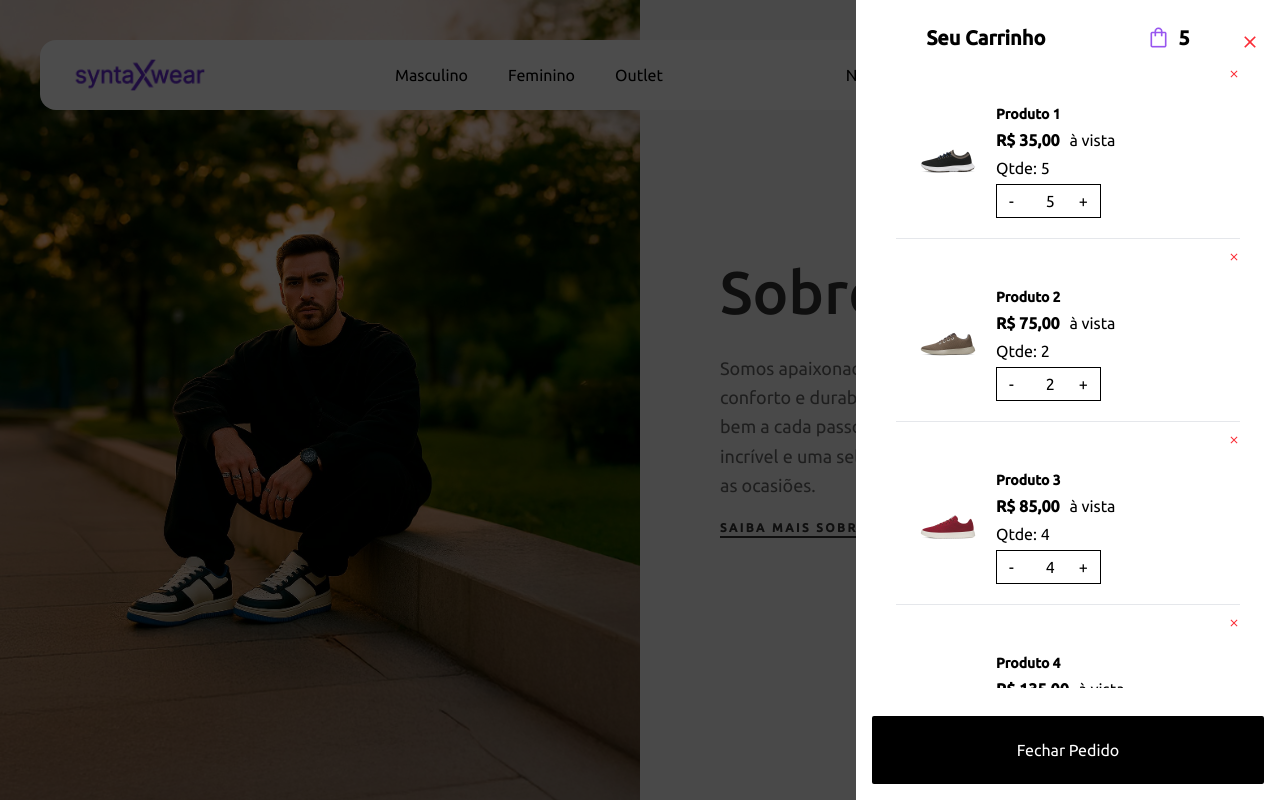
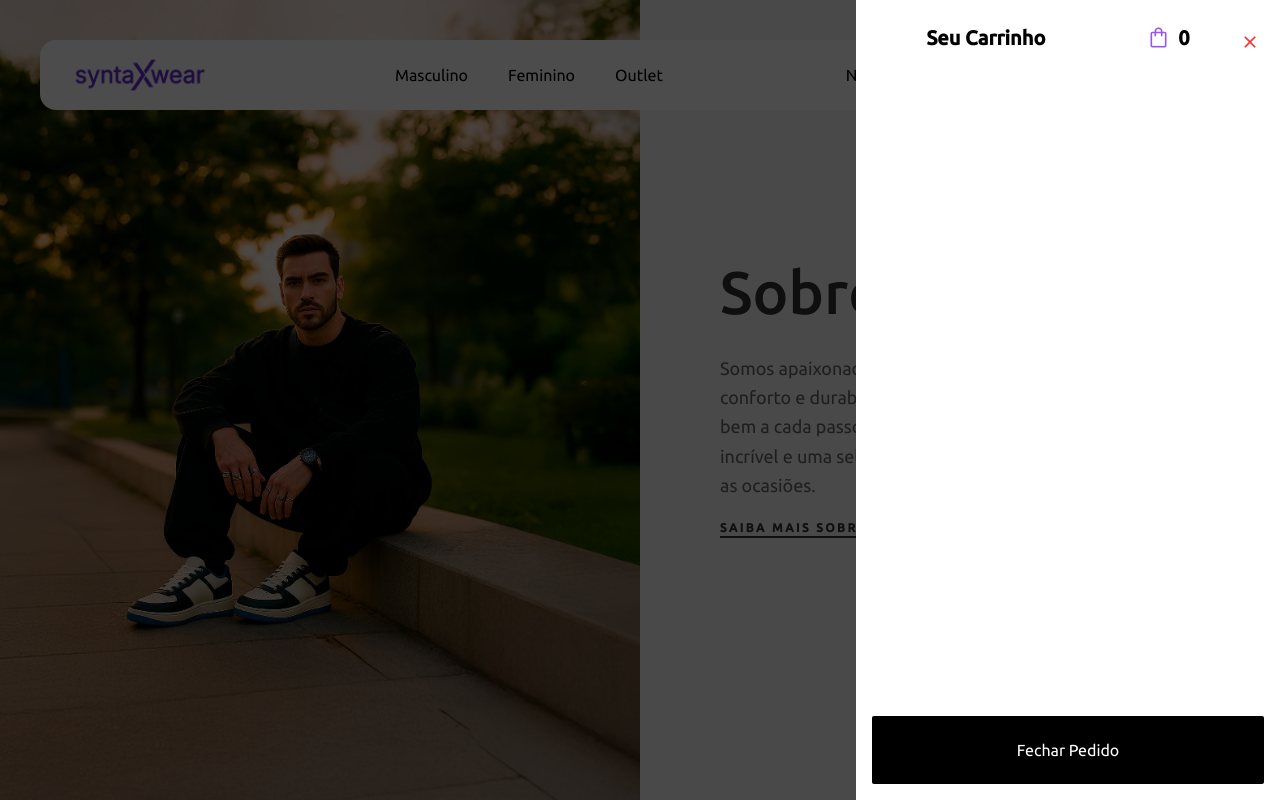
Before and after one commit to Marcus-V-Couto/projeto-syntax-wear-app, a React (Vite) app: page /about in a window 1280 px wide. Both pictures are taken after a click on the button 1199 px from the left and 72 px from the top of the page. Shown: the top 800 px of the page. Built offline with nearby package versions, Linux system fonts and the light colour scheme.

Commit message:
feat: implementa funcionalidade para o carrinho de compras

```diff
--- a/src/App.tsx
+++ b/src/App.tsx
@@ -1,5 +1,7 @@
 import { RouterProvider, createRouter } from "@tanstack/react-router";
 import { routeTree } from "./router-tree-gen";
+import { CartProvider } from "./contexts/CartProvider";
+
 
 const router = createRouter({ routeTree });
 
@@ -10,7 +12,11 @@ declare module "@tanstack/react-router" {
 }
 
 function App() {
-  return <RouterProvider router={router} />;
+  return (
+    <CartProvider>
+      <RouterProvider router={router} />
+    </CartProvider>
+  );
 }
 
 export default App;
--- a/src/components/ProductCard/index.tsx
+++ b/src/components/ProductCard/index.tsx
@@ -2,16 +2,23 @@ import { Link } from "@tanstack/react-router";
 import { MdAddShoppingCart } from "react-icons/md";
 import type { Product } from "../../interfaces/product";
 import { formatCurrency } from "../../utils/format-currency";
-
+import { CartContext } from "../../contexts/CartContext";
+import { useContext } from "react";
 
 interface ProductCardProps {
   product: Product;
 }
 
 export const ProductCard = ({ product }: ProductCardProps) => {
+  const { addToCart } = useContext(CartContext);
+
   return (
     <div className="bg-white rounded-2xl shadow-md overflow-hidden shadow-lg flex flex-col">
-      <Link to="/products/$productId" params={{ productId: String(product.id) }} style={{ textDecoration: "none" }}>
+      <Link
+        to="/products/$productId"
+        params={{ productId: String(product.id) }}
+        style={{ textDecoration: "none" }}
+      >
         <img
           src={product.image}
           alt={product.name}
@@ -23,7 +30,11 @@ export const ProductCard = ({ product }: ProductCardProps) => {
         <p>{product.color}</p>
         <div className="flex justify-between mt-2.5">
           <p className="font-bold">{formatCurrency(product.price)}</p>
-          <button type="button" className="cursor-pointer">
+          <button
+            type="button"
+            className="cursor-pointer"
+            onClick={() => addToCart(product)}
+          >
             <MdAddShoppingCart className="h-7 w-7 text-[#5433EB]" />
           </button>
         </div>
--- a/src/components/ShoppingCart/index.tsx
+++ b/src/components/ShoppingCart/index.tsx
@@ -1,41 +1,16 @@
-import { useState } from "react";
+import { useState, useContext } from "react";
+import { CartContext } from "../../contexts/CartContext";
 import IconCart from "@/assets/img/icon-cart.png";
 
-import MensTreeDasher from "@/assets/img/tree-dasher-2-natural-black-boyal-blue.webp";
-import MensTreeRunnerNz from "@/assets/img/tree-runner-nz-weathered-brown.webp";
-import MensWoolCruiser from "@/assets/img/wool-cruiser-burgundy.webp";
-import MensWoolCruiserSlipOn from "@/assets/img/wool-cruiser-slip-on-dark-grey.webp";
-import MensWoolCruiserWaterproof from "@/assets/img/wool-cruiser-waterproof-natural-black.webp";
-// import MensWoolRunnerNzWaterproof from "@/assets/img/wool-runner-nz-waterproof-medium-grey.webp";
-// import MensWoolRunnerNzMidWaterproof from "@/assets/img/wool-runner-nz-mid-waterproof-natural-black.webp";
-// import MensStriderExplore from "@/assets/img/strider-explore-rustic-green.webp";
-// import MensCruiserMidExplore from "@/assets/img/cruiser-mid-explore-rustic-green.webp";
-// import MensCruiser from "@/assets/img/cruiser_blizzard_blizzard.webp";
 import { formatCurrency } from "../../utils/format-currency";
 import { IoMdClose } from "react-icons/io";
 
-const productsInCart = [
-  { id: 1, name: "Produto 1", image: MensTreeDasher, price: 35, quantity: 5 },
-  { id: 2, name: "Produto 2", image: MensTreeRunnerNz, price: 75, quantity: 2 },
-  { id: 3, name: "Produto 3", image: MensWoolCruiser, price: 85, quantity: 4 },
-  {
-    id: 4,
-    name: "Produto 4",
-    image: MensWoolCruiserSlipOn,
-    price: 135,
-    quantity: 6,
-  },
-  {
-    id: 5,
-    name: "Produto 5",
-    image: MensWoolCruiserWaterproof,
-    price: 15,
-    quantity: 2,
-  },
-];
-
 export const ShoppingCart = () => {
   const [cartIsOpen, setCartIsOpen] = useState<boolean>(false);
+  const { cart, removeFromCart, incrementInCart, decrementInCart } =
+    useContext(CartContext);
+
+  console.log("items no carrinho:", cart);
 
   return (
     <>
@@ -44,7 +19,12 @@ export const ShoppingCart = () => {
         onClick={() => setCartIsOpen(!cartIsOpen)}
         type="button"
       >
-        <img src={IconCart} alt="Ícone de Carrinho" />
+        <img src={IconCart} alt="Ícone de Carrinho de Compras" />
+        {cart.length > 0 && (
+          <span className="absolute -top-3 -right-2 bg-red-500 text-white rounded-full w-5 h-5 flex items-center justify-center text-xs">
+            {cart.length}
+          </span>
+        )}
       </button>
 
       <div
@@ -60,9 +40,7 @@ export const ShoppingCart = () => {
               <h3 className="font-bold text-xl">Seu Carrinho</h3>
               <div className="flex justify-center items-center gap-2">
                 <img src={IconCart} alt="Ícone de Carrinho" />
-                <span className="text-xl font-bold">
-                  {productsInCart.length}
-                </span>
+                <span className="text-xl font-bold">{cart.length}</span>
               </div>
             </div>
             <button
@@ -70,17 +48,18 @@ export const ShoppingCart = () => {
               onClick={() => setCartIsOpen(!cartIsOpen)}
               type="button"
             >
-              <IoMdClose onClick={() => setCartIsOpen(!cartIsOpen)} className="cursor-pointer" />
+              <IoMdClose className="cursor-pointer" />
             </button>
           </header>
           <ul className="p-4 h-[calc(100%_-_140px)] overflow-y-auto scrollbar-hide flex flex-col gap-3">
-            {productsInCart.map((product) => (
+            {cart.map((product) => (
               <li key={product.id} className="flex flex-col gap-1 px-6">
                 <button
                   type="button"
                   className="self-end text-xs cursor-pointer text-red-500"
+                  onClick={() => removeFromCart(product.id)}
                 >
-                  <IoMdClose onClick={() => setCartIsOpen(!cartIsOpen)} className="cursor-pointer" />
+                  <IoMdClose className="cursor-pointer" />
                 </button>
                 <div className="flex items-center gap-4 p-5 border-b border-gray-200">
                   <img
@@ -98,11 +77,20 @@ export const ShoppingCart = () => {
                     </p>
                     <p className="mb-1">Qtde: {product.quantity}</p>
                     <div className="border flex gap-6 py-1 px-3">
-                      <button type="button" className="mr-2">
+                      <button
+                        type="button"
+                        className="mr-2"
+                        onClick={() => decrementInCart(product)}
+                      >
                         -
                       </button>
                       <span>{product.quantity}</span>
-                      <button type="button">+</button>
+                      <button
+                        type="button"
+                        onClick={() => incrementInCart(product)}
+                      >
+                        +
+                      </button>
                     </div>
                   </div>
                 </div>
--- /dev/null
+++ b/src/contexts/CartContext.tsx
@@ -0,0 +1,13 @@
+import { createContext } from "react";
+import type { ProductCart } from "./CartProvider";
+import type { Product } from "../interfaces/product";
+
+interface CartContextType {
+    cart: ProductCart[],
+    addToCart: (product: Product) => void,
+    removeFromCart: (productId: number) => void,
+    incrementInCart: (product: ProductCart) => void,
+    decrementInCart: (product: ProductCart) => void,
+}
+
+export const CartContext = createContext({} as CartContextType);
--- /dev/null
+++ b/src/contexts/CartProvider.tsx
@@ -0,0 +1,91 @@
+import { useEffect, useState } from "react";
+import type { Product } from "../interfaces/product";
+import { CartContext } from "./CartContext";
+
+interface CartProviderProps {
+  children: React.ReactNode;
+}
+
+export interface ProductCart extends Product {
+  quantity: number;
+}
+
+const localStorageKey = "@SyntaxWear:cart";
+
+export const CartProvider = ({ children }: CartProviderProps) => {
+  const [cart, setCart] = useState<ProductCart[]>(() => {
+    const cartFromLocalStorage = localStorage.getItem(localStorageKey);
+    return cartFromLocalStorage !== null ? JSON.parse(cartFromLocalStorage) : []
+  });
+
+  useEffect(() => {
+    localStorage.setItem(localStorageKey, JSON.stringify(cart));
+  }, [cart]);
+
+  function addToCart(product: Product): void {
+    const productExistsInCart = cart.find(
+      (itemIncart) => itemIncart.id === product.id
+    );
+
+    let newCart;
+
+    if (productExistsInCart) {
+      newCart = cart.map((itemInCart) =>
+        itemInCart.id === product.id
+          ? { ...itemInCart, quantity: itemInCart.quantity + 1 }
+          : itemInCart
+      );
+    } else {
+      newCart = [...cart, { ...product, quantity: 1 }];
+    }
+
+    setCart(newCart);
+  }
+
+  function removeFromCart(productId: number): void {
+    setCart(cart.filter((itemInCart) => itemInCart.id !== productId));
+  }
+
+  function incrementInCart(product: ProductCart): void {
+    updateProductQuantity(product, product.quantity + 1);
+  }
+
+  function decrementInCart(product: ProductCart): void {
+    updateProductQuantity(product, product.quantity - 1);
+  }
+
+  function updateProductQuantity(
+    product: ProductCart,
+    newQuantity: number
+  ): void {
+    if (newQuantity <= 0) return;
+
+    const productExistsInCart = cart.find(
+      (itemIncart) => itemIncart.id === product.id
+    );
+
+    if (!productExistsInCart) return;
+
+    const newCart = cart.map((itemInCart) =>
+      itemInCart.id === product.id
+        ? { ...itemInCart, quantity: newQuantity }
+        : itemInCart
+    );
+
+    setCart(newCart);
+  }
+
+  return (
+    <CartContext.Provider
+      value={{
+        cart,
+        addToCart,
+        removeFromCart,
+        incrementInCart,
+        decrementInCart
+      }}
+    >
+      {children}
+    </CartContext.Provider>
+  );
+};
--- a/src/pages/_app/products/$productId.tsx
+++ b/src/pages/_app/products/$productId.tsx
@@ -1,17 +1,23 @@
-import { createFileRoute } from "@tanstack/react-router";
-import { Link } from "@tanstack/react-router";
+import { createFileRoute, Link } from "@tanstack/react-router";
 import { products } from "../../../mocks/products";
 import { formatCurrency } from "../../../utils/format-currency";
+import { CartContext } from "../../../contexts/CartContext";
+import { useContext } from "react";
+
 export const Route = createFileRoute("/_app/products/$productId")({
   component: RouteComponent,
 });
 
 function RouteComponent() {
+  const { addToCart } = useContext(CartContext);
+
   const { productId } = Route.useParams();
 
   const filteredProduct = products.find(
     (product) => product.id === Number(productId),
   );
+
+  if (!filteredProduct) return;
 
   const discount = 0.9;
   const originalPrice = filteredProduct?.price ?? 0;
@@ -84,6 +90,7 @@ function RouteComponent() {
             <button
               type="button"
               className="bg-black text-white rounded-md p-5 w-full cursor-pointer hover-bg-gray-800"
+              onClick={() => addToCart(filteredProduct)}
             >
               Adicionar ao Carrinho
             </button>
```
